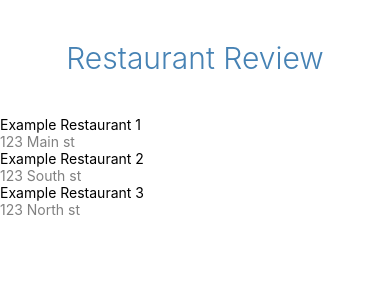
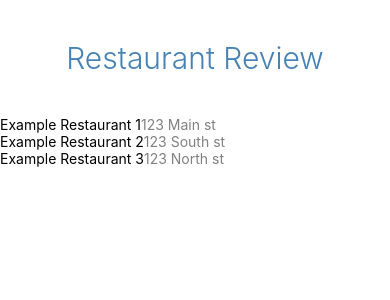
Before and after one commit to imagineLife/nativePractice, a React Native app in the folder GithubFetcher/: screen / in a window 390 px wide. Shown: the top 300 px of the page. Built offline with nearby package versions, Linux system fonts and the light colour scheme.

Commit message:
introduces some flex

```diff
--- a/GithubFetcher/App.js
+++ b/GithubFetcher/App.js
@@ -4,7 +4,7 @@ import {
   Text
 } from 'react-native'
 
-const txtStyle = {
+const styles = {
   title: {
     padding: 40,
     fontSize: 30,
@@ -14,6 +14,10 @@ const txtStyle = {
   },
   itemSubText: {
     color: 'grey'
+  },
+  flex: {
+    c: {flexDirection: 'row'},
+    r: 'row',
   }
 }
 
@@ -37,20 +41,23 @@ export default class App extends Component {
 
     let placesInList = places.map(pl => {
       return(
-        <React.Fragment>
+        <View
+          key={pl.name}
+          style={styles.flex.c}>
           <Text>
             {pl.name}
           </Text>
-          <Text style={txtStyle.itemSubText}>
+          <Text style={styles.itemSubText}>
             {pl.addr}
           </Text>
-        </React.Fragment>)
+        </View>)
     })
 
     return (
-      <View>
+      <View
+        style={{flex:1}}>
 
-        <Text style={txtStyle.title}>
+        <Text style={styles.title}>
           Restaurant Review
         </Text>
 
```
